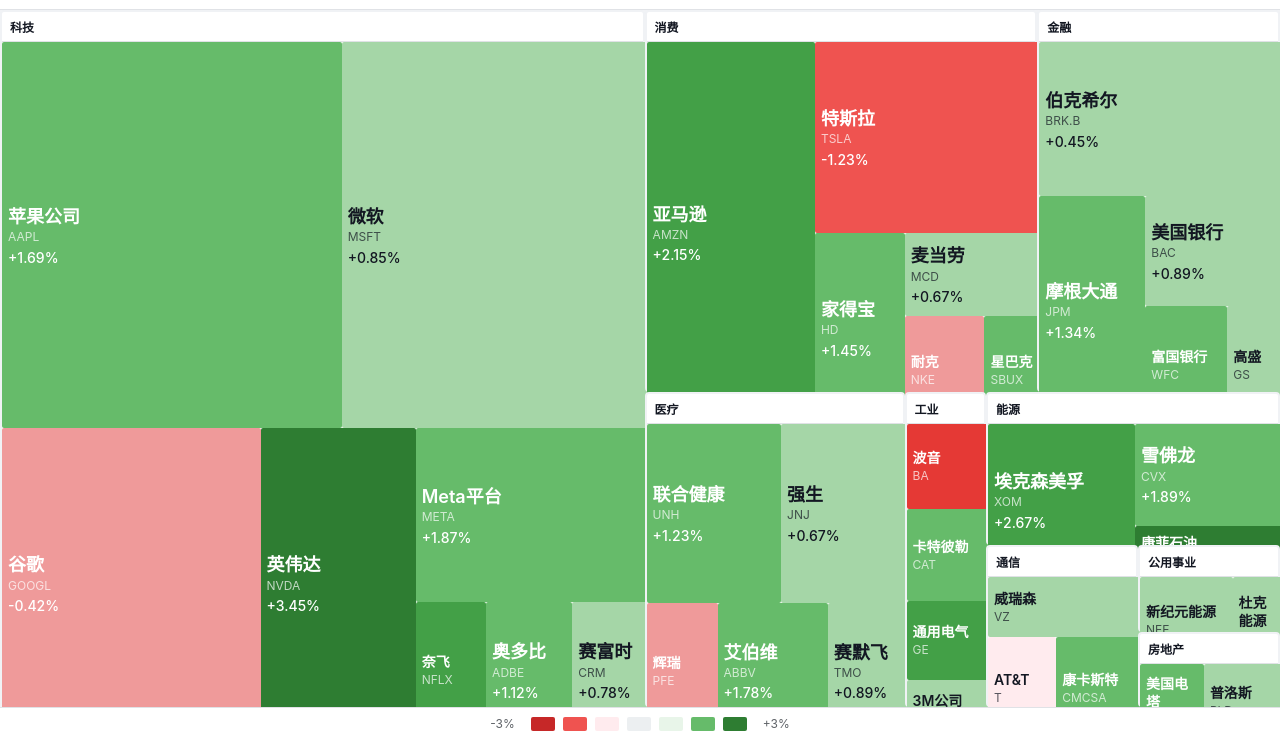
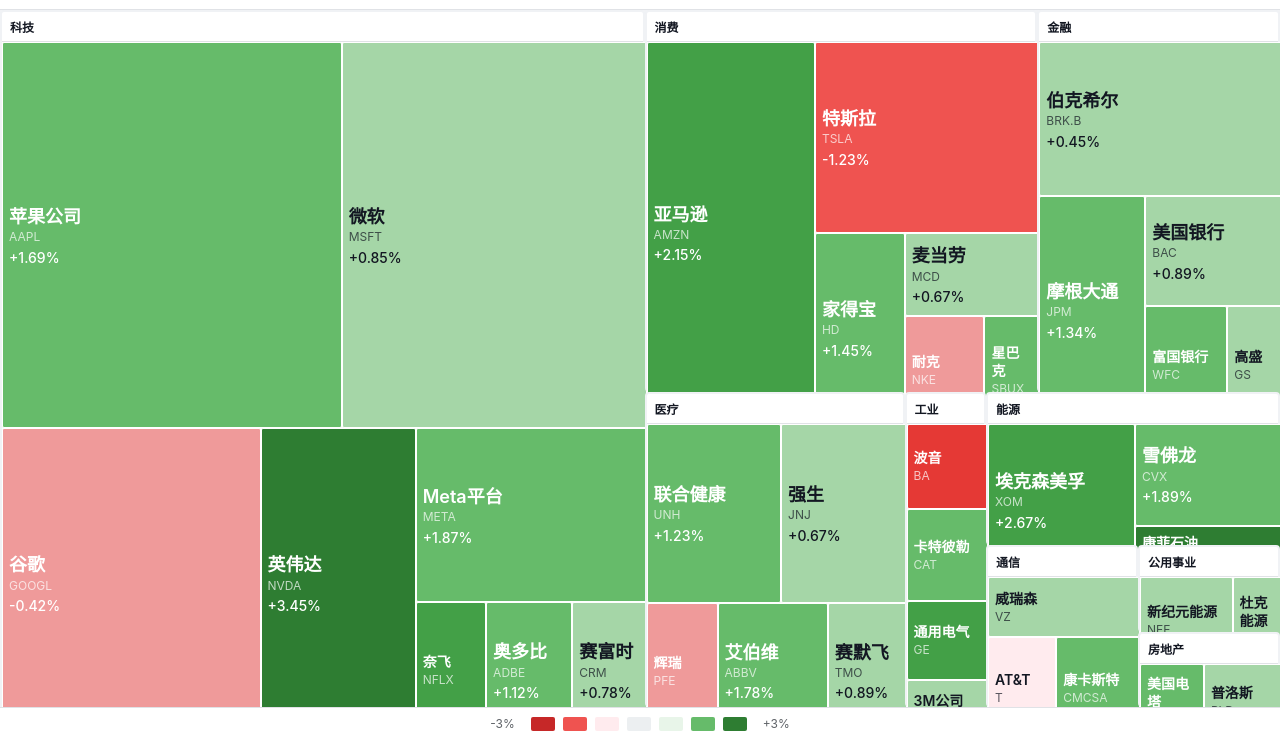
Before and after one commit to simonxinpan/Heatmap-pro, a website: page index.html in a window 1280 px wide. Shown: the part 61-800 px from the top of the page. Drawn offline with Linux system fonts and the light colour scheme; no server answers.

Commit message:
feat(ui): 为股票方块添加白色边框间隔，提升视觉清晰度

```diff
--- a/style.css
+++ b/style.css
@@ -138,7 +138,7 @@
     position: absolute;
     box-sizing: border-box;
     text-decoration: none;
-    padding: 2px;
+    padding: 1px;
     transition: transform 0.1s ease-out;
 }
 .treemap-stock:hover { transform: scale(1.03); z-index: 10; }
@@ -157,6 +157,7 @@
     text-align: left;
     cursor: pointer;
     border-radius: 2px;
+    border: 1px solid #ffffff;
     transition: box-shadow 0.1s ease-out;
 }
 
```
